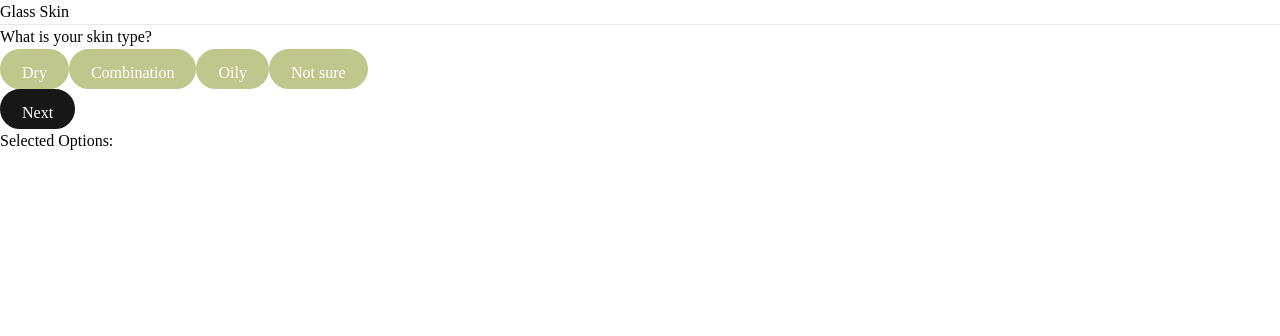
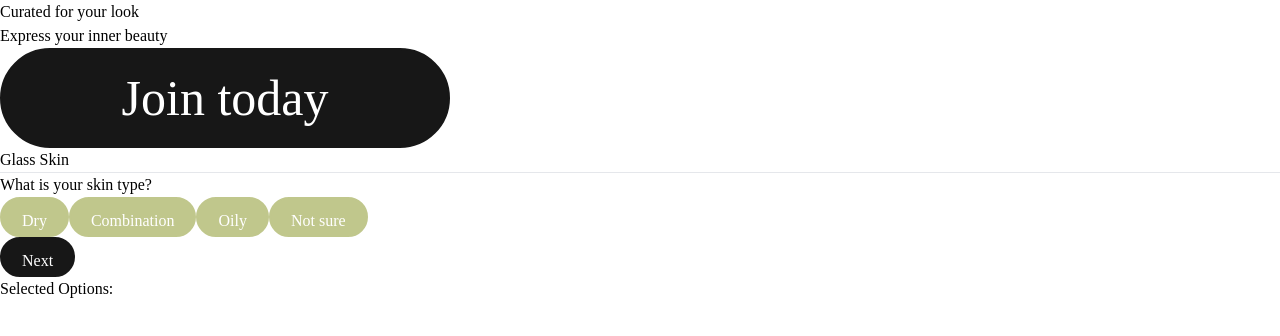
Before and after one commit to jdlu04/GlassSkin, a React (Vite) app: page / in a window 1280 px wide. Shown: the top 336 px of the page. Built offline with nearby package versions, Linux system fonts and the light colour scheme; a web font is replaced by a local one.

Commit message:
Initial commit v2

```diff
--- a/src/App.jsx
+++ b/src/App.jsx
@@ -1,9 +1,10 @@
 import React from 'react'
 import Quiz from './Components/Quiz/Quiz'
-
+import LandingPage from './Components/LandingPage/LandingPage'
 const App = () => {
   return (
     <>
+      <LandingPage />
       <Quiz />
     </>
   )
--- /dev/null
+++ b/src/Components/LandingPage/LandingPage.css
@@ -0,0 +1,15 @@
+.button{
+    border: 2px solid #171717;
+    border-radius: 50px;
+    background-color: #171717;
+    color: white;
+    font-size: 50px;
+    cursor: pointer;
+    height: 100px;
+    width: 450px;
+}
+
+.button:hover {
+    background-color: #000000;
+    border: 2px solid #000000;
+}
--- /dev/null
+++ b/src/Components/LandingPage/LandingPage.jsx
@@ -0,0 +1,28 @@
+import React, {useState} from "react";
+import './LandingPage.css';
+
+const LandingPage = () => {
+    return(
+        <>
+        <div className='h-screen w-screen relative z-0 bg-yellow-50 bg-opacity-75'>
+            <div class='absolute h-screen w-1/3 z-10 bg-lime-500 bg-opacity-25'>
+            </div>
+            <div className="text-center py-20 px-10 text-8xl ">
+                <h1> Curated for your look </h1>
+
+                <h1 className="text-5xl p-2 text-neutral-500">Express your inner beauty</h1>
+            </div>
+            <div className="text-center">
+                <button className="button"> Join today</button>
+            </div>
+        </div>
+        <div className= 'h-screen'>
+
+        </div>
+        </>
+
+
+    )
+}
+
+export default LandingPage
--- a/src/Components/Quiz/Quiz.jsx
+++ b/src/Components/Quiz/Quiz.jsx
@@ -26,7 +26,7 @@ const Quiz = () => {
     }
 
     return (
-        <div className='h-screen w-screen bg-yellow-50 bg-opacity-75 text-center text-5xl m-12'> {/* container for all the components in the quiz*/}
+        <div className='h-screen w-screen bg-yellow-50 bg-opacity-75 text-center text-5xl px-10'> {/* container for all the components in the quiz*/}
             <h1>Glass Skin</h1>
             <hr />
             <div className='text-4xl p-2 text-neutral-500'>{/* container for the question*/}
```
Also changed, not shown: 2 other files (tests, documents, lock files or other folders).
